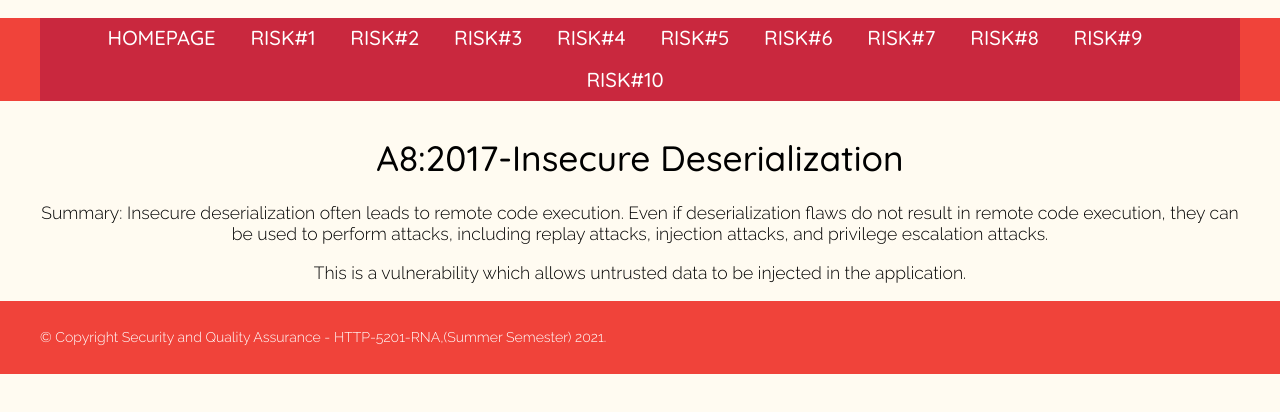
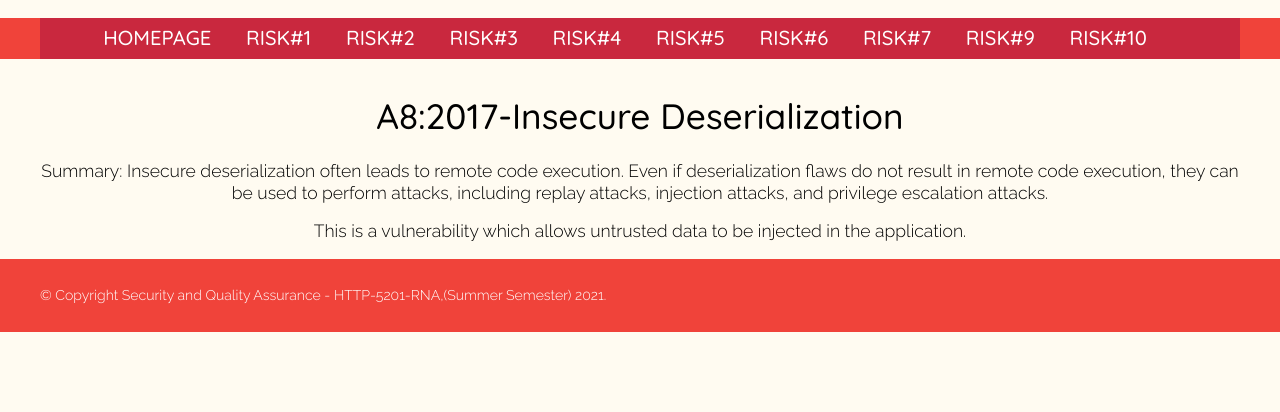
Before and after one commit to Yifat-t/5201-Group-Assignment, a plain HTML site: page public/risk8.html in a window 1280 px wide. Drawn offline with Linux system fonts and the light colour scheme.

Commit message:
Update risk8.html
Hi Ruth, I'm removing the link to page 8 (from main menu)  to keep it consistent like my pages and Alby's, thanks

```diff
--- a/public/risk8.html
+++ b/public/risk8.html
@@ -21,7 +21,6 @@
           <li><a href="risk5.html">Risk#5</a></li>
           <li><a href="risk6.html">Risk#6</a></li>
           <li><a href="risk7.html">Risk#7</a></li>
-          <li><a href="risk8.html">Risk#8</a></li>
           <li><a href="risk9.html">Risk#9</a></li>
           <li><a href="risk10.html">Risk#10</a></li>
         </ul>
```
